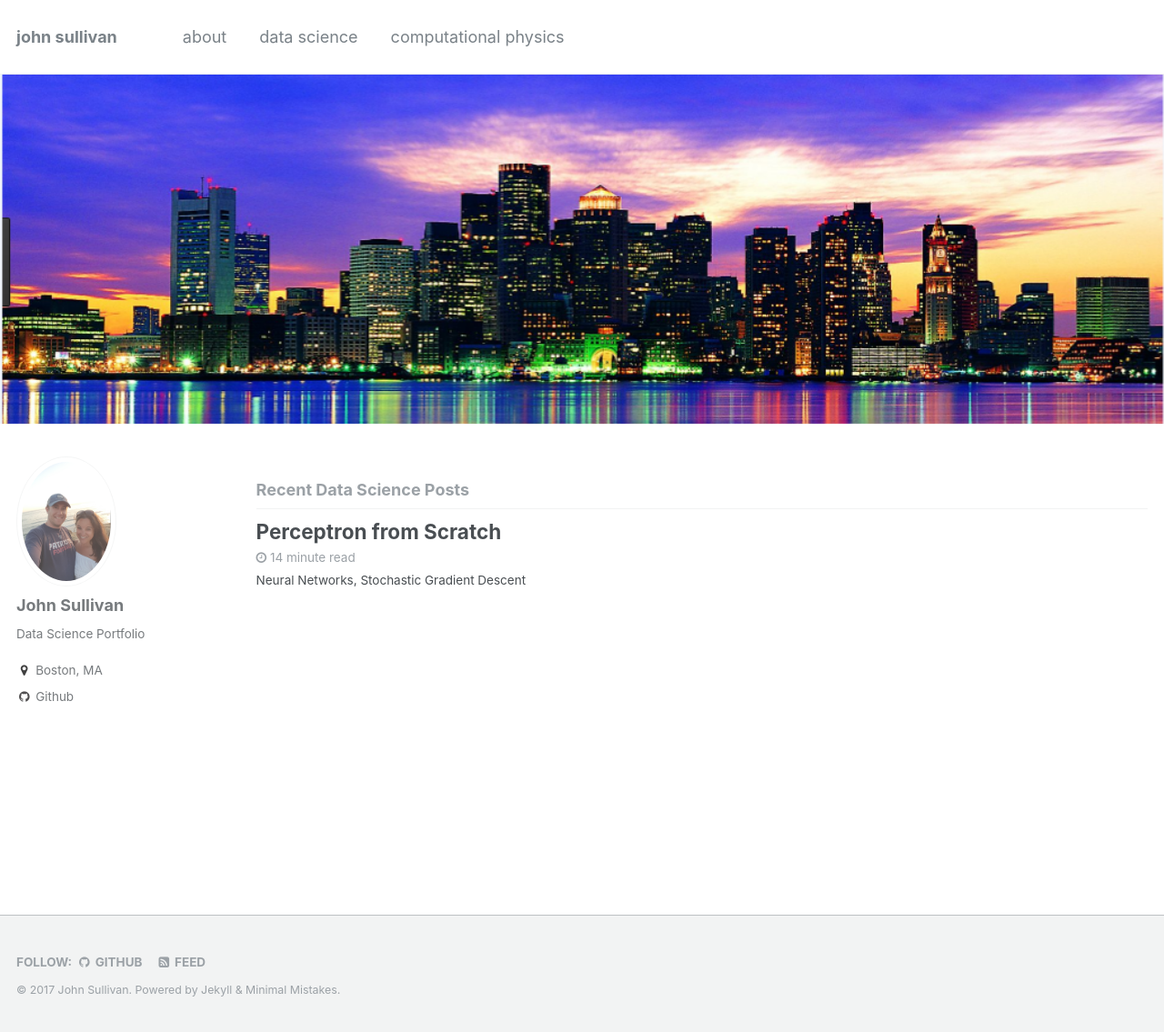
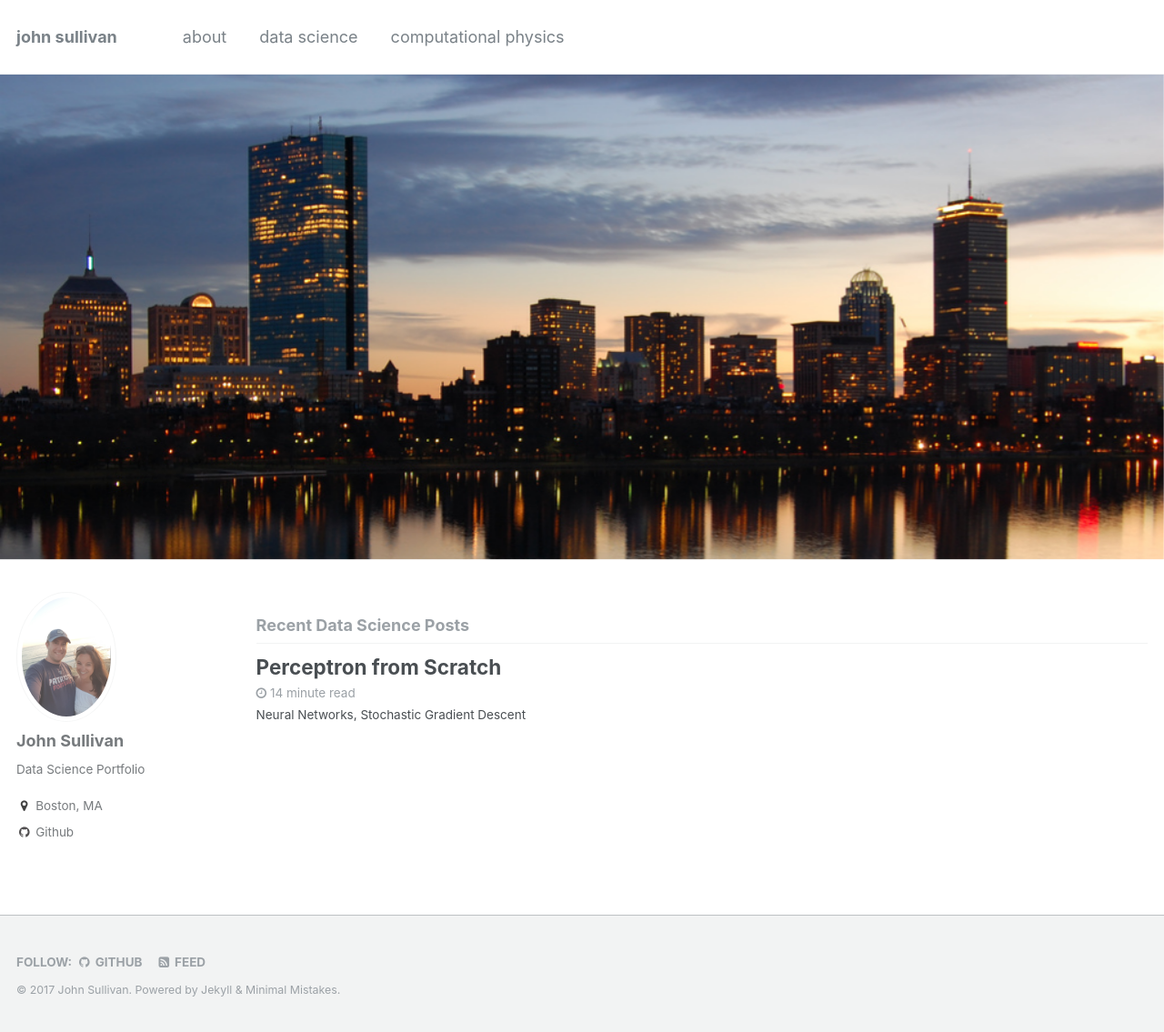
Before and after one commit to jtsulliv/jtsulliv.github.io, a Jekyll site: the page built from index.html, in a window 1280 px wide and 1135 px high. Shown: the whole window at 91% size. Built offline with Jekyll 4.4.1, drawn with Linux system fonts in a browser that asks for light colours; the list of posts is cut into pages by our own code.

Commit message:
Update index.html

```diff
--- a/index.html
+++ b/index.html
@@ -2,7 +2,7 @@
 layout: archive
 author_profile: true
 header:
-  image: "boston-skyline.png"
+  image: "skyline at dusk_front.png"
 
 
 ---
```
